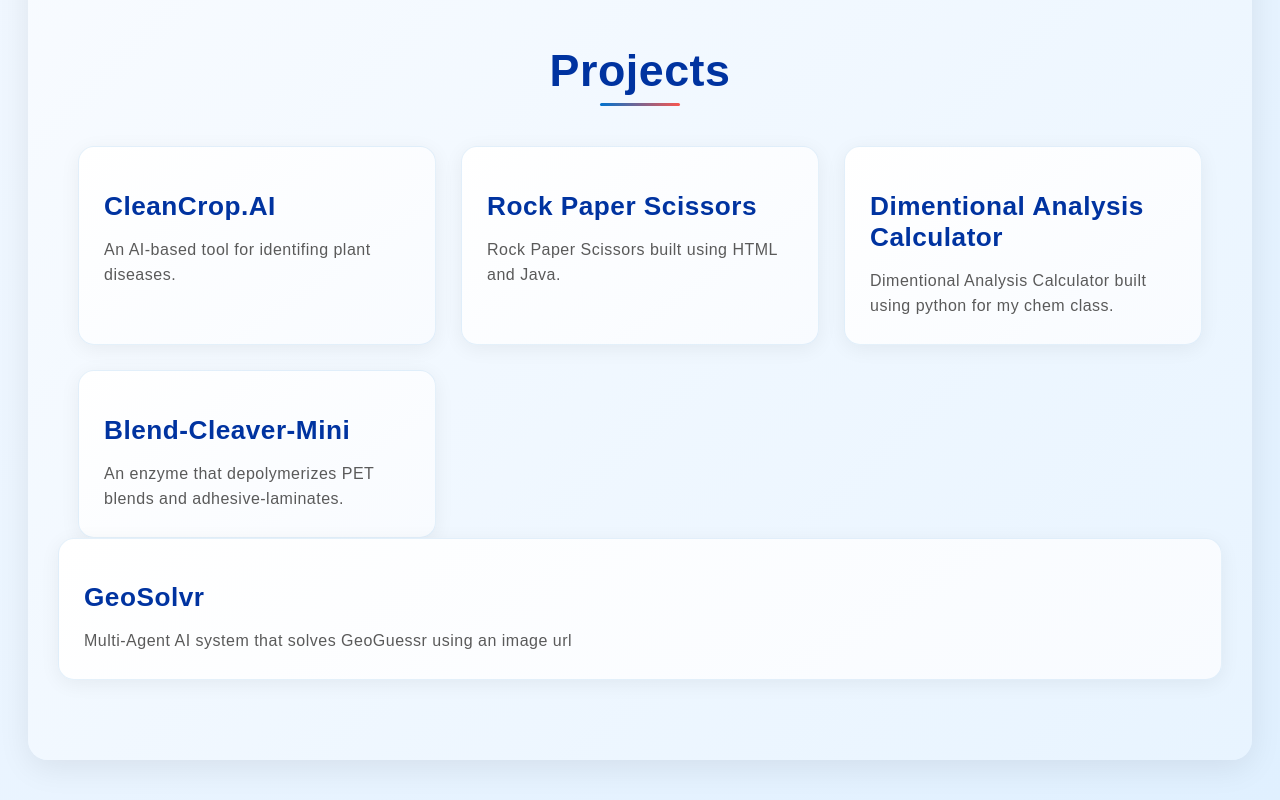
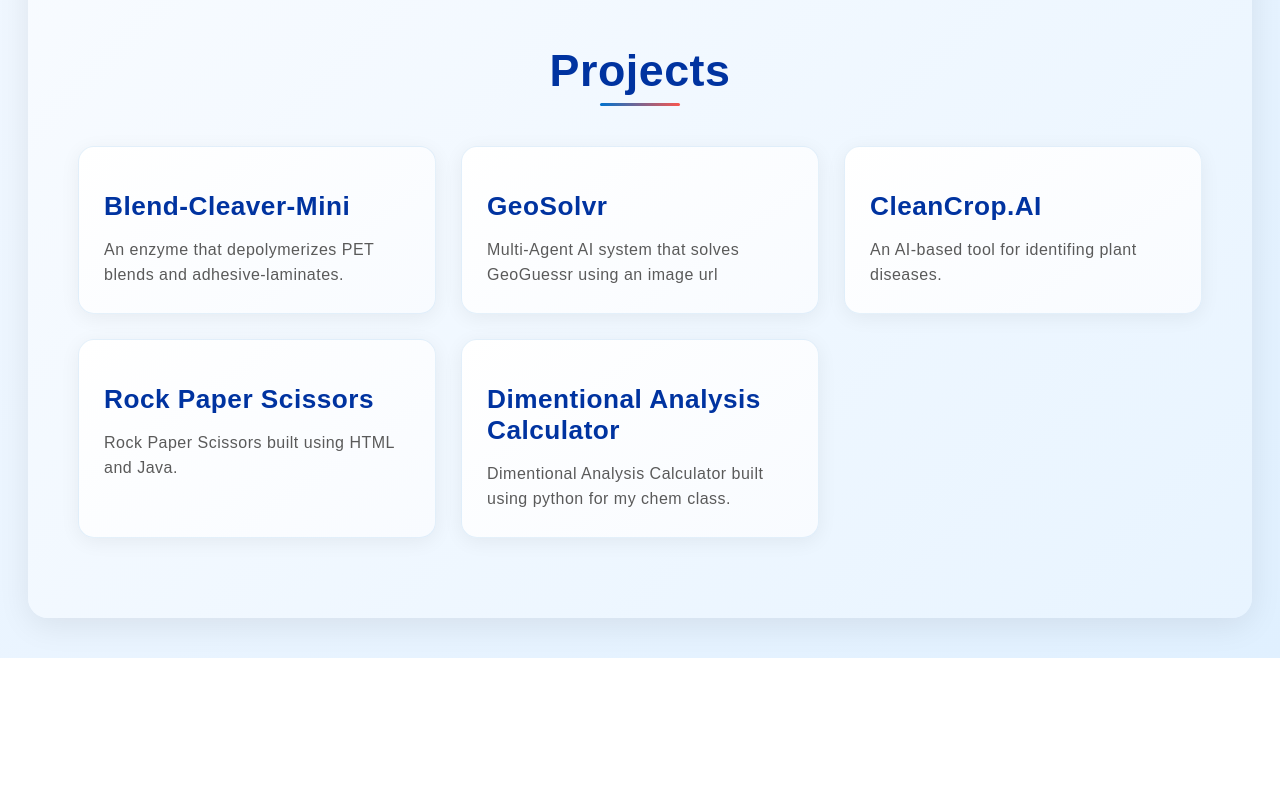
Before and after one commit to Jackson-Lieberman/Jackson-Lieberman.github.io, a plain HTML site: page index.html in a window 1280 px wide. Shown: the part 667-1467 px from the top of the page. After the commit the page ends 1325 px from the top, so only its background shows below. Drawn offline with Linux system fonts and the light colour scheme.

Commit message:
Update index.html

```diff
--- a/index.html
+++ b/index.html
@@ -25,6 +25,14 @@
         <section id="projects">
             <h2>Projects</h2>
             <div class="projects-grid">
+                <div class="project-card featured">
+                    <h3><a href="https://jackson-lieberman.github.io/BCM/">Blend-Cleaver-Mini</a></h3>
+                    <p>An enzyme that depolymerizes PET blends and adhesive-laminates.</p>
+                </div>
+                <div class="project-card featured">
+                    <h3><a href="https://jackson-lieberman.github.io/geo/">GeoSolvr</a></h3>
+                    <p>Multi-Agent AI system that solves GeoGuessr using an image url</p>
+                </div>
                 <div class="project-card">
                     <h3><a href="https://jackson-lieberman.github.io/cleancrop/">CleanCrop.AI</a></h3>
                     <p>An AI-based tool for identifing plant diseases.</p>
@@ -37,16 +45,7 @@
                     <h3><a href="https://jackson-lieberman.github.io/dimentionalanalysis/">Dimentional Analysis Calculator</a></h3>
                     <p>Dimentional Analysis Calculator built using python for my chem class.</p>
                 </div>
-                <div class="project-card">
-                    <h3><a href="https://jackson-lieberman.github.io/BCM/">Blend-Cleaver-Mini</a></h3>
-                    <p>An enzyme that depolymerizes PET blends and adhesive-laminates.</p>
-                </div>
-
             </div>
-                            <div class="project-card">
-                    <h3><a href="https://jackson-lieberman.github.io/geo/">GeoSolvr</a></h3>
-                    <p>Multi-Agent AI system that solves GeoGuessr using an image url</p>
-                </div>
         </section>
     </div>
 </body>
```
